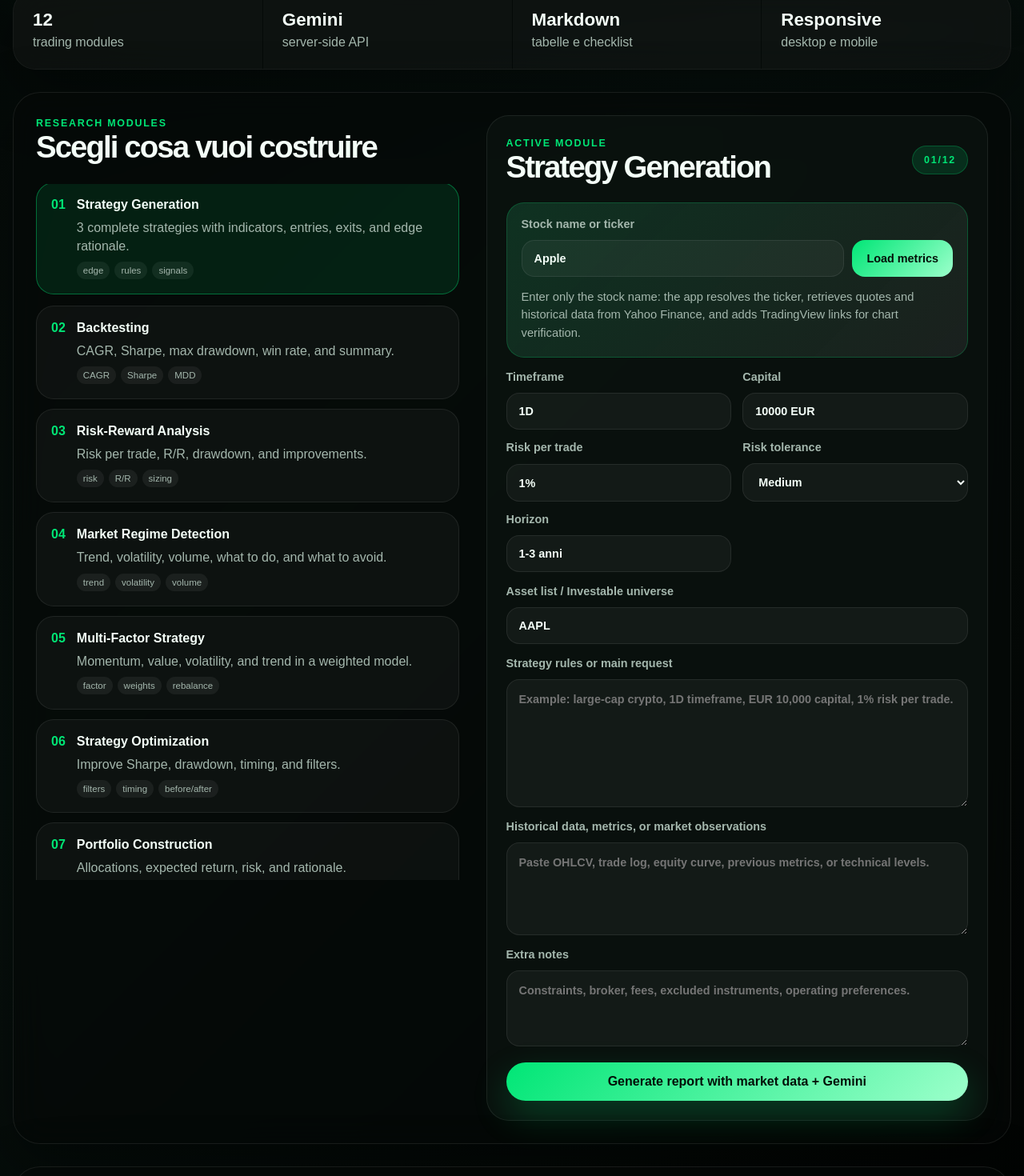
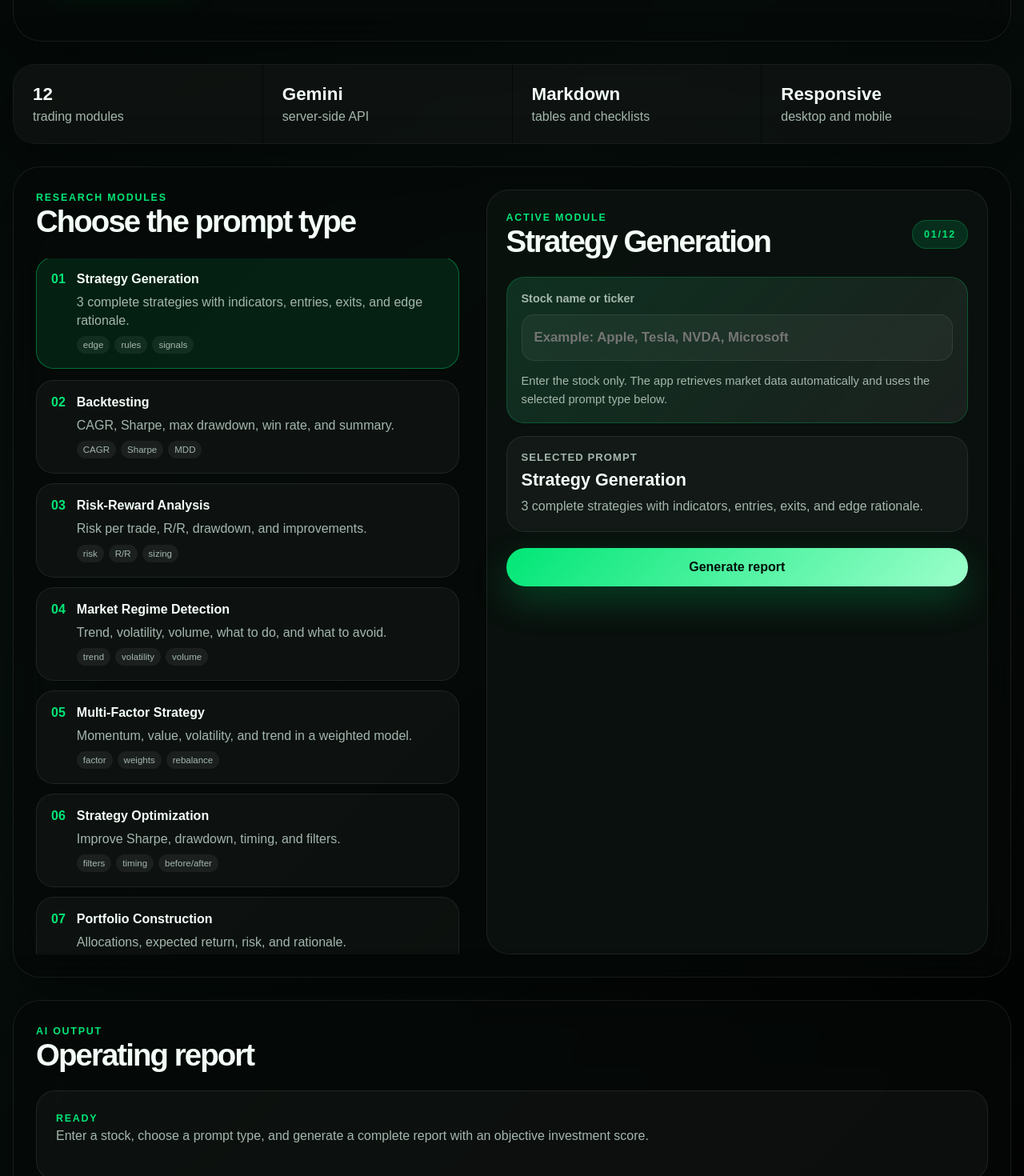
Before and after one commit to GiuBlockchainDEV/tradingProg, a Next.js app: page / in a window 1280 px wide. Shown: the part 900-2370 px from the top of the page at 80% size. Built offline with nearby package versions, Linux system fonts and the light colour scheme.

Commit message:
Simplify stock prompt interface
Co-authored-by: Giudev.eth <GiuBlockchainDEV@users.noreply.github.com>

```diff
--- a/app/globals.css
+++ b/app/globals.css
@@ -480,6 +480,70 @@ h1 {
   font-weight: 800;
 }
 
+
+.simplified-form {
+  gap: 18px;
+}
+
+.simple-stock-card input {
+  min-height: 58px;
+  font-size: 1.05rem;
+  font-weight: 800;
+}
+
+.selected-prompt-card,
+.simple-score-card {
+  border: 1px solid var(--line);
+  border-radius: 22px;
+  padding: 18px;
+  background: rgba(255, 255, 255, 0.04);
+}
+
+.selected-prompt-card {
+  display: grid;
+  gap: 8px;
+}
+
+.selected-prompt-card span,
+.simple-score-card span,
+.simple-score-card small {
+  color: var(--muted);
+  font-size: 0.82rem;
+  font-weight: 800;
+  text-transform: uppercase;
+  letter-spacing: 0.08em;
+}
+
+.selected-prompt-card strong {
+  color: var(--text);
+  font-size: 1.35rem;
+}
+
+.selected-prompt-card p {
+  margin: 0;
+  color: var(--muted);
+  line-height: 1.55;
+}
+
+.simple-score-card {
+  display: grid;
+  grid-template-columns: repeat(2, minmax(0, 1fr));
+  gap: 12px;
+  border-color: rgba(0, 230, 118, 0.28);
+  background: linear-gradient(135deg, rgba(0, 230, 118, 0.13), rgba(255, 255, 255, 0.035));
+}
+
+.simple-score-card div {
+  display: grid;
+  gap: 6px;
+}
+
+.simple-score-card strong {
+  color: var(--green);
+  font-size: 1.55rem;
+  letter-spacing: -0.03em;
+}
+
 .terminal-panel {
   border: 1px solid var(--line);
   border-radius: 28px;
@@ -651,7 +715,8 @@ tr:last-child td {
 
 @media (max-width: 680px) {
   .stock-input-row,
-  .metric-preview-grid {
+  .metric-preview-grid,
+  .simple-score-card {
     grid-template-columns: 1fr;
   }
 
--- a/app/page.tsx
+++ b/app/page.tsx
@@ -162,13 +162,13 @@ const workflows: Workflow[] = [
 ];
 
 const starterState: FormState = {
-  market: "Apple",
-  timeframe: "1D",
-  capital: "10000 EUR",
-  riskPerTrade: "1%",
-  riskTolerance: "Medium",
-  timeHorizon: "1-3 anni",
-  assets: "AAPL",
+  market: "",
+  timeframe: "Automatically selected from market data and workflow",
+  capital: "Not specified",
+  riskPerTrade: "Not specified",
+  riskTolerance: "Not specified",
+  timeHorizon: "Not specified",
+  assets: "",
   strategyRules: "",
   historicalData: "",
   extraContext: "",
@@ -188,7 +188,7 @@ function formatPrice(value: number | null, currency?: string) {
     return "n/a";
   }
 
-  return `${currency ? `${currency} ` : ""}${value.toLocaleString("it-IT", { maximumFractionDigits: 2 })}`;
+  return `${currency ? `${currency} ` : ""}${value.toLocaleString("en-US", { maximumFractionDigits: 2 })}`;
 }
 
 function formatCompact(value: number | null) {
@@ -196,7 +196,7 @@ function formatCompact(value: number | null) {
     return "n/a";
   }
 
-  return new Intl.NumberFormat("it-IT", {
+  return new Intl.NumberFormat("en-US", {
     notation: "compact",
     maximumFractionDigits: 2,
   }).format(value);
@@ -319,7 +319,6 @@ export default function Home() {
   const [result, setResult] = useState("");
   const [error, setError] = useState("");
   const [isLoading, setIsLoading] = useState(false);
-  const [isLoadingMarket, setIsLoadingMarket] = useState(false);
 
   const activeWorkflow = useMemo(
     () => workflows.find((workflow) => workflow.id === selectedWorkflow) ?? workflows[0],
@@ -336,7 +335,7 @@ export default function Home() {
   function mergeMarketDataIntoForm(data: MarketData, currentForm: FormState) {
     const extraContext = [
       currentForm.extraContext,
-      `Automatic sources: Yahoo Finance (${data.links.yahoo}) e TradingView (${data.links.tradingView}).`,
+      `Automatic sources: Yahoo Finance (${data.links.yahoo}) and TradingView (${data.links.tradingView}).`,
     ]
       .filter(Boolean)
       .join("\n\n");
@@ -363,29 +362,6 @@ export default function Home() {
     }
 
     return data as MarketData;
-  }
-
-  async function loadMarketData() {
-    const query = form.market.trim();
-    if (!query) {
-      setError("Enter a stock name or ticker.");
-      return null;
-    }
-
-    setIsLoadingMarket(true);
-    setError("");
-
-    try {
-      const data = await fetchMarketData(query);
-      setMarketData(data);
-      setForm((current) => mergeMarketDataIntoForm(data, current));
-      return data;
-    } catch (requestError) {
-      setError(requestError instanceof Error ? requestError.message : "Error while retrieving market data.");
-      return null;
-    } finally {
-      setIsLoadingMarket(false);
-    }
   }
 
   async function submitAnalysis(event: FormEvent<HTMLFormElement>) {
@@ -417,7 +393,7 @@ export default function Home() {
       const data = await response.json();
 
       if (!response.ok) {
-        throw new Error(data.error ?? "Richiesta non riuscita.");
+        throw new Error(data.error ?? "Request failed.");
       }
 
       setResult(data.result);
@@ -445,10 +421,10 @@ export default function Home() {
         <div className="hero-grid">
           <div className="hero-copy">
             <span className="eyebrow">Trading intelligence powered by Gemini</span>
-            <h1>A Next.js suite for strategies, backtests, risk, and portfolios.</h1>
+            <h1>Type a stock, choose a prompt, get an AI investment report.</h1>
             <p>
-              Turn trading research prompts into operating workflows: generate strategies, analyze drawdowns,
-              build portfolios, and create setups with a fast, responsive green fintech UI.
+              No advanced setup, no manual metrics. The app fetches market data, scores the stock from 0 to 100,
+              and sends the right context to Gemini automatically.
             </p>
             <div className="hero-actions">
               <a className="primary-cta" href="#workspace">Generate analysis</a>
@@ -456,7 +432,7 @@ export default function Home() {
             </div>
           </div>
 
-          <aside className="market-card" aria-label="Anteprima dashboard">
+          <aside className="market-card" aria-label="Dashboard preview">
             <div className="market-card-header">
               <span>Watchlist</span>
               <strong>Live style</strong>
@@ -497,11 +473,11 @@ export default function Home() {
         </div>
         <div>
           <strong>Markdown</strong>
-          <span>tabelle e checklist</span>
+          <span>tables and checklists</span>
         </div>
         <div>
           <strong>Responsive</strong>
-          <span>desktop e mobile</span>
+          <span>desktop and mobile</span>
         </div>
       </section>
 
@@ -509,7 +485,7 @@ export default function Home() {
         <div className="workflow-panel">
           <div className="section-heading">
             <span>Research modules</span>
-            <h2>Scegli cosa vuoi costruire</h2>
+            <h2>Choose the prompt type</h2>
           </div>
 
           <div className="workflow-grid">
@@ -542,135 +518,44 @@ export default function Home() {
             <span className="status-pill">{activeWorkflow.number}/12</span>
           </div>
 
-          <form onSubmit={submitAnalysis} className="analysis-form">
-            <div className="stock-search-card">
+          <form onSubmit={submitAnalysis} className="analysis-form simplified-form">
+            <div className="stock-search-card simple-stock-card">
               <label>
                 Stock name or ticker
-                <div className="stock-input-row">
                 <input
                   value={form.market}
                   onChange={(event) => updateField("market", event.target.value)}
                   placeholder="Example: Apple, Tesla, NVDA, Microsoft"
                 />
-                  <button disabled={isLoadingMarket || isLoading} onClick={loadMarketData} type="button">
-                    {isLoadingMarket ? "Loading..." : "Load metrics"}
-                  </button>
-                </div>
               </label>
               <p>
-                Enter only the stock name: the app resolves the ticker, retrieves quotes and historical data from Yahoo Finance, and adds TradingView links for chart verification.
+                Enter the stock only. The app retrieves market data automatically and uses the selected prompt type below.
               </p>
+            </div>
+
+            <div className="selected-prompt-card">
+              <span>Selected prompt</span>
+              <strong>{activeWorkflow.title}</strong>
+              <p>{activeWorkflow.short}</p>
+            </div>
+
             {marketData && (
-                <div className="metric-preview-grid">
-                  <div className="metric-mini-card score-card">
+              <div className="simple-score-card">
+                <div>
                   <span>Investment Score</span>
                   <strong>{marketData.metrics.investmentScore}/100</strong>
                   <small>{marketData.metrics.investmentScoreLabel}</small>
                 </div>
-                  <div className="metric-mini-card">
-                    <span>Symbol</span>
+                <div>
+                  <span>Resolved asset</span>
                   <strong>{marketData.symbol}</strong>
-                    <small>{marketData.exchange || marketData.source}</small>
-                  </div>
-                  <div className="metric-mini-card">
-                    <span>Price</span>
-                    <strong>{formatPrice(marketData.quote.regularMarketPrice, marketData.currency)}</strong>
-                    <small>{formatPercent(marketData.quote.regularMarketChangePercent)} today</small>
-                  </div>
-                  <div className="metric-mini-card">
-                    <span>Volatility</span>
-                    <strong>{formatPercent(marketData.metrics.annualizedVolatility)}</strong>
-                    <small>annualized</small>
-                  </div>
-                  <div className="metric-mini-card">
-                    <span>Max drawdown</span>
-                    <strong>{formatPercent(marketData.metrics.maxDrawdown)}</strong>
-                    <small>available history</small>
-                  </div>
-                  <div className="metric-mini-card">
-                    <span>RSI 14</span>
-                    <strong>{marketData.metrics.rsi14 ?? "n/a"}</strong>
-                    <small>{marketData.metrics.trend}</small>
-                  </div>
-                  <div className="metric-mini-card">
-                    <span>Market cap</span>
-                    <strong>{formatCompact(marketData.quote.marketCap)}</strong>
-                    <small>P/E {marketData.quote.trailingPE ?? "n/a"}</small>
+                  <small>{formatPrice(marketData.quote.regularMarketPrice, marketData.currency)}</small>
                 </div>
               </div>
             )}
-              {marketData && (
-                <div className="source-links">
-                  <a href={marketData.links.yahoo} target="_blank" rel="noreferrer">Yahoo Finance</a>
-                  <a href={marketData.links.tradingView} target="_blank" rel="noreferrer">TradingView</a>
-                </div>
-              )}
-            </div>
-
-            <div className="form-grid">
-              <label>
-                Timeframe
-                <input value={form.timeframe} onChange={(event) => updateField("timeframe", event.target.value)} />
-              </label>
-              <label>
-                Capital
-                <input value={form.capital} onChange={(event) => updateField("capital", event.target.value)} />
-              </label>
-              <label>
-                Risk per trade
-                <input value={form.riskPerTrade} onChange={(event) => updateField("riskPerTrade", event.target.value)} />
-              </label>
-              <label>
-                Risk tolerance
-                <select value={form.riskTolerance} onChange={(event) => updateField("riskTolerance", event.target.value)}>
-                  <option>Low</option>
-                  <option>Medium</option>
-                  <option>High</option>
-                </select>
-              </label>
-              <label>
-                Horizon
-                <input value={form.timeHorizon} onChange={(event) => updateField("timeHorizon", event.target.value)} />
-              </label>
-            </div>
-
-            <label>
-              Asset list / Investable universe
-              <input value={form.assets} onChange={(event) => updateField("assets", event.target.value)} />
-            </label>
-
-            <label>
-              Strategy rules or main request
-              <textarea
-                value={form.strategyRules}
-                onChange={(event) => updateField("strategyRules", event.target.value)}
-                placeholder={activeWorkflow.placeholder}
-                rows={6}
-              />
-            </label>
-
-            <label>
-              Historical data, metrics, or market observations
-              <textarea
-                value={form.historicalData}
-                onChange={(event) => updateField("historicalData", event.target.value)}
-                placeholder="Paste OHLCV, trade log, equity curve, previous metrics, or technical levels."
-                rows={4}
-              />
-            </label>
-
-            <label>
-              Extra notes
-              <textarea
-                value={form.extraContext}
-                onChange={(event) => updateField("extraContext", event.target.value)}
-                placeholder="Constraints, broker, fees, excluded instruments, operating preferences."
-                rows={3}
-              />
-            </label>
 
             <button className="submit-button" disabled={isLoading} type="submit">
-              {isLoading ? "Gemini is processing..." : "Generate report with market data + Gemini"}
+              {isLoading ? "Generating report..." : "Generate report"}
             </button>
           </form>
         </div>
@@ -685,7 +570,7 @@ export default function Home() {
         {!result && !error && (
           <div className="empty-output">
             <span>Ready</span>
-            <p>Enter the stock name, load automatic metrics, and generate a complete report with summary, tables, rules, risks, and an objective score.</p>
+            <p>Enter a stock, choose a prompt type, and generate a complete report with an objective investment score.</p>
           </div>
         )}
 
```
Also changed, not shown: 1 other file (tests, documents, lock files or other folders). Lines whose indentation alone changed are shown as unchanged.
